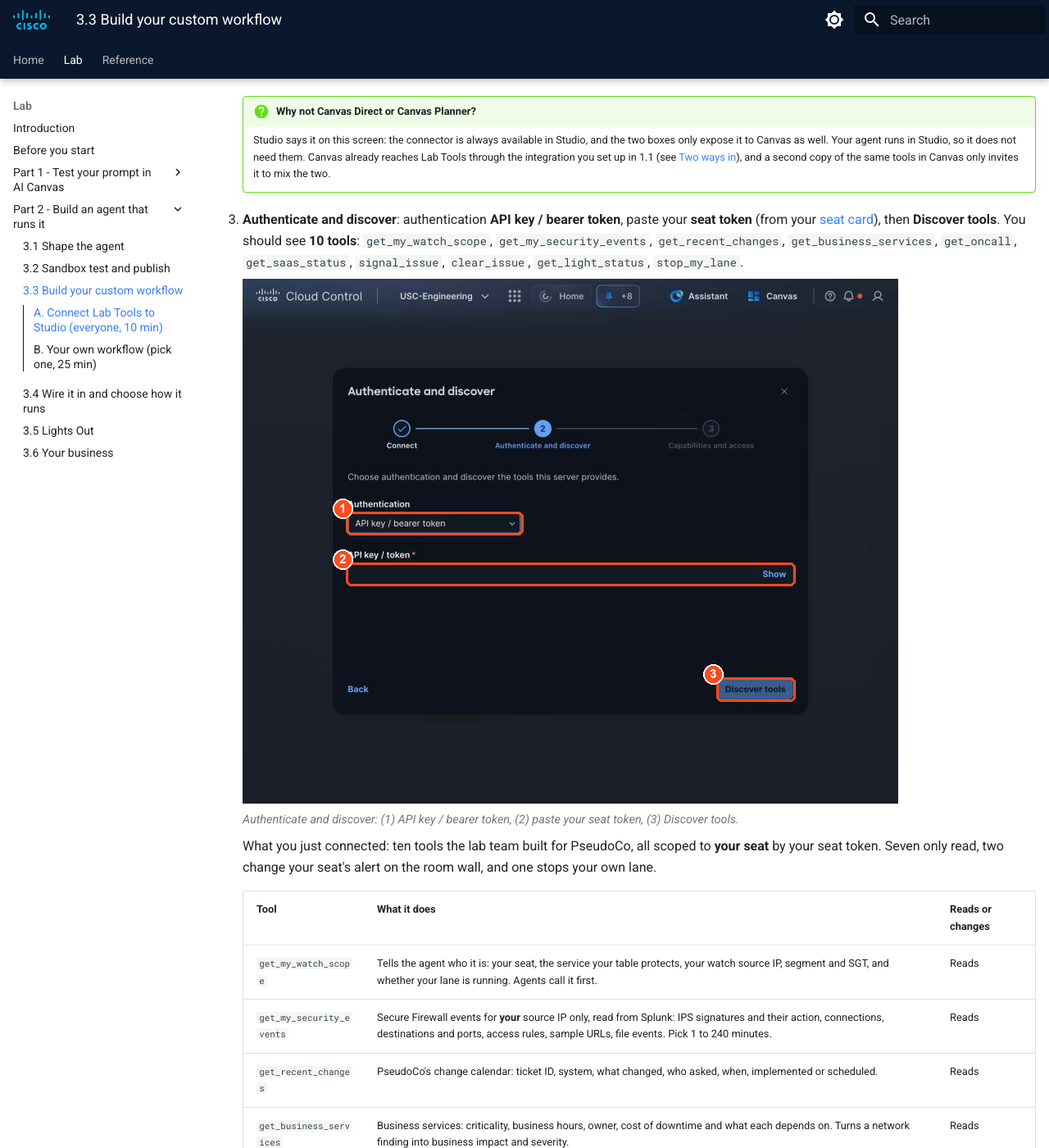
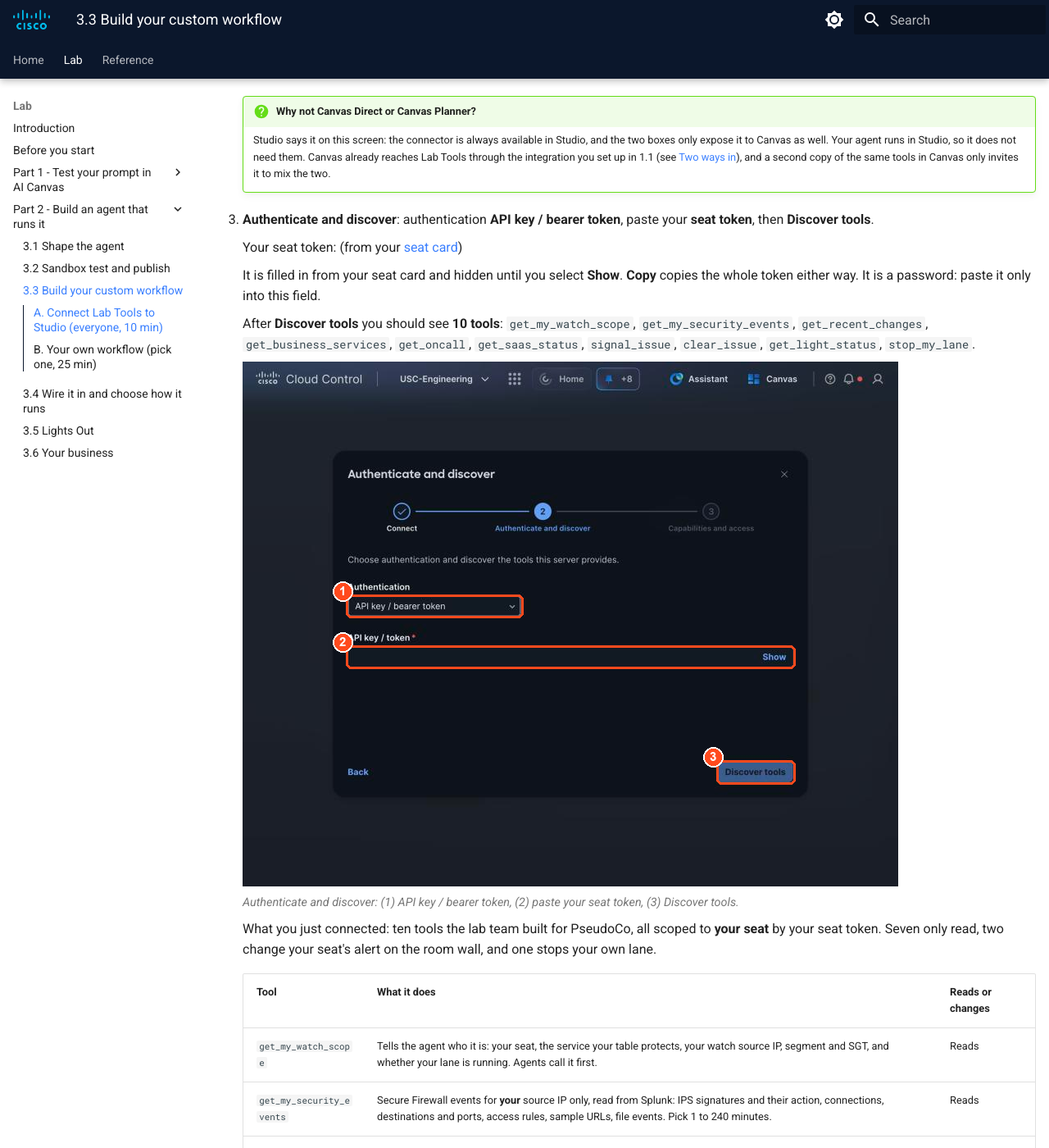
Before and after one commit to mokuma56/cloud-control-agent-lab-guide, an MkDocs documentation site: the page built from docs/part2/3-3-custom-workflow.md, in a window 1280 px wide and 1400 px high, scrolled down 3010 px. Shown: the whole window at 82% size. Built offline with MkDocs 1.6.1 and Material for MkDocs 9.7.7, drawn with Linux system fonts in a browser that asks for light colours.

Commit message:
3.3 A step 3: seat token from the card, masked, with Show and Copy
Co-Authored-By: Claude Opus 5.5 <noreply@anthropic.com>

```diff
--- a/docs/javascripts/seatcard.js
+++ b/docs/javascripts/seatcard.js
@@ -111,7 +111,18 @@ button.ok{background:#2e8540;color:#fff}p{color:var(--muted);font-size:12px}</st
     });
     document.querySelectorAll(".sc-tokenbtn").forEach(el => {
       el.innerHTML = "";
-      if (c && c.token) el.appendChild(copyButton(() => c.token, "Copy my seat token"));
+      if (c && c.token) {
+        const mask = t => t.slice(0, 5) + "•".repeat(Math.max(4, t.length - 9)) + t.slice(-4);
+        const val = document.createElement("code"); val.className = "sc-tokval"; val.textContent = mask(c.token);
+        val.title = "Your seat token, from your seat card";
+        const show = document.createElement("button");
+        show.type = "button"; show.className = "md-button sc-copy sc-copy-inline"; show.textContent = "Show";
+        show.addEventListener("click", () => {
+          const shown = show.textContent === "Hide";
+          val.textContent = shown ? mask(c.token) : c.token; show.textContent = shown ? "Show" : "Hide";
+        });
+        el.append(val, show, copyButton(() => c.token, "Copy"));
+      }
       else el.innerHTML = '(from your <a href="../../setup/#your-seat-card">seat card</a>)';
     });
   }
--- a/docs/part2/3-3-custom-workflow.md
+++ b/docs/part2/3-3-custom-workflow.md
@@ -54,9 +54,16 @@ server: one URL for all 30 seats, and your seat token decides which seat you are
 
 
 3. **Authenticate and discover**: authentication **API key / bearer token**, paste your **seat
-   token** <span class="sc-tokenbtn"></span>, then **Discover tools**. You should see **10 tools**:
-   `get_my_watch_scope`, `get_my_security_events`, `get_recent_changes`, `get_business_services`,
-   `get_oncall`, `get_saas_status`, `signal_issue`, `clear_issue`, `get_light_status`, `stop_my_lane`.
+   token**, then **Discover tools**.
+
+    Your seat token: <span class="sc-tokenbtn"></span>
+
+    It is filled in from your seat card and hidden until you select **Show**. **Copy** copies the whole
+    token either way. It is a password: paste it only into this field.
+
+    After **Discover tools** you should see **10 tools**:
+    `get_my_watch_scope`, `get_my_security_events`, `get_recent_changes`, `get_business_services`,
+    `get_oncall`, `get_saas_status`, `signal_issue`, `clear_issue`, `get_light_status`, `stop_my_lane`.
 
     ![09c-mcp-auth](../img/09c-mcp-auth.png){ loading=lazy }
 
--- a/docs/stylesheets/extra.css
+++ b/docs/stylesheets/extra.css
@@ -78,3 +78,4 @@
 /* Copy buttons next to values in a table (3.3 A) and the seat token button */
 .sc-copy-inline.md-button { margin-left: .5em; padding: .05em .6em; font-size: .68rem; vertical-align: middle; }
 .sc-copytable td { white-space: normal; }
+.md-typeset code.sc-tokval { font-weight: 700; margin-left: .3em; }
```
